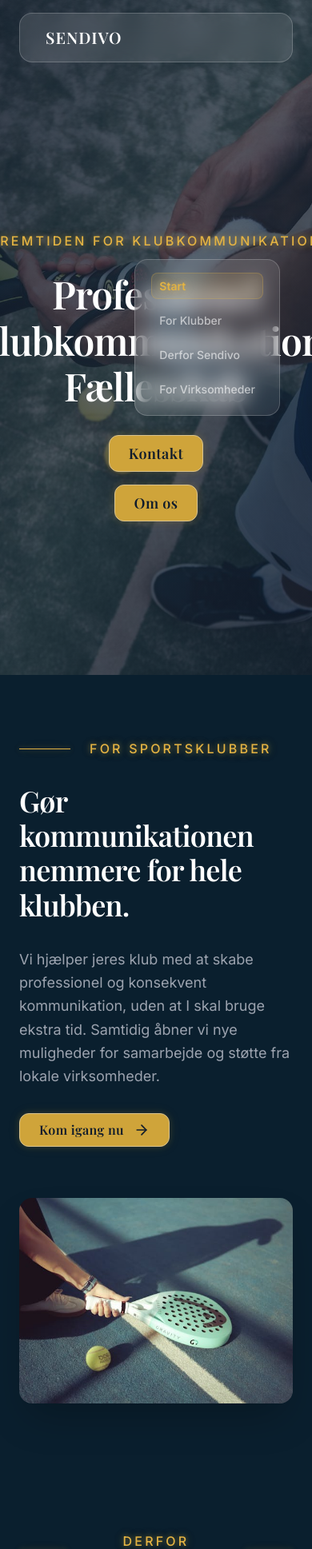
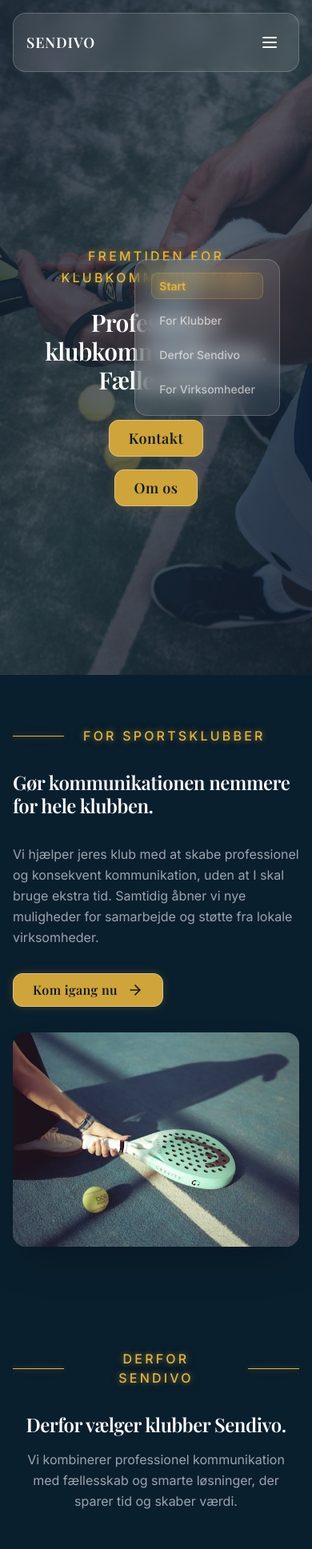
Before and after one commit to websboy10/Sendivo-Landing, a React (Vite) app: page / in a window 390 px wide. Shown: the top 1937 px of the page at 80% size. Built offline with nearby package versions, Linux system fonts and the light colour scheme; no server answers; the HTML template or start-up script is replaced by a standard one.

Commit message:
Improve mobile responsiveness across all components

```diff
--- a/src/components/AboutSection.tsx
+++ b/src/components/AboutSection.tsx
@@ -20,9 +20,9 @@ export function AboutSection({
   imageAlt
 }: AboutSectionProps) {
   return (
-    <section className="bg-[#0a1f2e] py-20 md:py-28" data-index={reverse ? "3" : "1"}>
-      <div className="max-w-7xl mx-auto px-6 md:px-8">
-        <div className={`grid md:grid-cols-2 gap-16 items-center ${reverse ? 'md:grid-flow-dense' : ''}`}>
+    <section className="bg-[#0a1f2e] py-16 md:py-20 lg:py-28" data-index={reverse ? "3" : "1"}>
+      <div className="max-w-7xl mx-auto px-4 sm:px-6 md:px-8">
+        <div className={`grid md:grid-cols-2 gap-8 md:gap-12 lg:gap-16 items-center ${reverse ? 'md:grid-flow-dense' : ''}`}>
           {/* Text Content */}
           <div className={`space-y-8 ${reverse ? 'md:col-start-1' : ''}`}>
             <div className="flex items-center gap-6">
@@ -32,11 +32,11 @@ export function AboutSection({
               </span>
             </div>
 
-            <h2 className="font-serif-display text-white text-4xl md:text-5xl leading-[1.2]">
+            <h2 className="font-serif-display text-white text-2xl sm:text-3xl md:text-4xl lg:text-5xl leading-[1.2]">
               {title}
             </h2>
 
-            <p className="text-gray-400 text-lg leading-relaxed">
+            <p className="text-gray-400 text-base md:text-lg leading-relaxed">
               {description}
             </p>
 
--- a/src/components/Features.tsx
+++ b/src/components/Features.tsx
@@ -35,10 +35,10 @@ const features = [
 
 export function Features() {
   return (
-    <section className="bg-[#0a1f2e] py-20 md:py-28" data-index="2">
-      <div className="max-w-7xl mx-auto px-6 md:px-8">
+    <section className="bg-[#0a1f2e] py-16 md:py-20 lg:py-28" data-index="2">
+      <div className="max-w-7xl mx-auto px-4 sm:px-6 md:px-8">
         {/* Header */}
-        <div className="text-center mb-20">
+        <div className="text-center mb-12 md:mb-16 lg:mb-20">
           <div className="flex items-center justify-center gap-6 mb-8">
             <div className="w-16 h-[1px] eyebrow-line" />
             <span className="text-eyebrow">
@@ -46,27 +46,27 @@ export function Features() {
             </span>
             <div className="w-16 h-[1px] eyebrow-line" />
           </div>
-          <h2 className="font-serif-display text-white text-4xl md:text-5xl leading-[1.2] mb-6">
+          <h2 className="font-serif-display text-white text-2xl sm:text-3xl md:text-4xl lg:text-5xl leading-[1.2] mb-4 md:mb-6">
             Derfor vælger klubber Sendivo.
           </h2>
-          <p className="text-gray-400 text-lg leading-relaxed max-w-3xl mx-auto">
+          <p className="text-gray-400 text-base md:text-lg leading-relaxed max-w-3xl mx-auto px-4">
             Vi kombinerer professionel kommunikation med fællesskab og smarte løsninger, der sparer tid og skaber værdi.
           </p>
         </div>
 
         {/* Features Grid - 3x2 layout */}
-        <div className="grid md:grid-cols-3 gap-8">
+        <div className="grid sm:grid-cols-2 md:grid-cols-3 gap-6 md:gap-8">
           {features.map((feature, index) => {
             const Icon = feature.icon;
             return (
-              <div key={index} className="feature-card bg-white/5 backdrop-blur-sm rounded-2xl p-8 border hover:transform hover:-translate-y-1 hover:bg-white/[0.07]">
-                <div className="w-14 h-14 rounded-full bg-amber-500/10 flex items-center justify-center mb-6">
-                  <Icon className="feature-icon w-7 h-7 text-amber-500" />
+              <div key={index} className="feature-card bg-white/5 backdrop-blur-sm rounded-2xl p-6 md:p-8 border hover:transform hover:-translate-y-1 hover:bg-white/[0.07]">
+                <div className="w-12 h-12 md:w-14 md:h-14 rounded-full bg-amber-500/10 flex items-center justify-center mb-4 md:mb-6">
+                  <Icon className="feature-icon w-6 h-6 md:w-7 md:h-7 text-amber-500" />
                 </div>
-                <h3 className="font-serif-display text-white text-2xl mb-4">
+                <h3 className="font-serif-display text-white text-xl md:text-2xl mb-3 md:mb-4">
                   {feature.title}
                 </h3>
-                <p className="text-gray-400 leading-relaxed">
+                <p className="text-gray-400 text-sm md:text-base leading-relaxed">
                   {feature.description}
                 </p>
               </div>
--- a/src/components/Footer.tsx
+++ b/src/components/Footer.tsx
@@ -3,13 +3,13 @@ import { Link } from "react-router-dom";
 
 export function Footer() {
   return (
-    <footer className="bg-[#0a1f2e] border-t border-white/10 mt-20">
-      <div className="max-w-7xl mx-auto px-8 md:px-16 py-24 md:py-32">
+    <footer className="bg-[#0a1f2e] border-t border-white/10 mt-12 md:mt-16 lg:mt-20">
+      <div className="max-w-7xl mx-auto px-4 sm:px-6 md:px-8 lg:px-16 py-12 md:py-20 lg:py-24">
         {/* Main Footer Content */}
-        <div className="grid grid-cols-1 md:grid-cols-3 gap-y-16 gap-x-32 items-start justify-items-center mx-auto">
+        <div className="grid grid-cols-1 md:grid-cols-3 gap-8 md:gap-12 lg:gap-20 items-start justify-items-start md:justify-items-center mx-auto">
           {/* Brand Section */}
-          <div className="text-left">
-            <h3 className="font-serif-display text-white text-3xl mb-8">SENDIVO</h3>
+          <div className="text-left w-full">
+            <h3 className="font-serif-display text-white text-2xl md:text-3xl mb-6 md:mb-8">SENDIVO</h3>
 
             {/* Social Links */}
             <div className="flex gap-6">
@@ -93,13 +93,13 @@ export function Footer() {
         </div>
 
         {/* Bottom Bar */}
-        <div className="pt-10 mt-20 border-t border-white/8">
+        <div className="pt-8 mt-12 md:pt-10 md:mt-16 lg:mt-20 border-t border-white/8">
           <div className="max-w-7xl mx-auto">
-            <div className="flex flex-col md:flex-row justify-center items-center gap-4 text-center">
-            <p className="text-[#B7BDC6] text-sm">
+            <div className="flex flex-col md:flex-row justify-center items-center gap-3 md:gap-4 text-center">
+            <p className="text-[#B7BDC6] text-xs md:text-sm">
               © {new Date().getFullYear()} Sendivo. Alle rettigheder forbeholdes.
             </p>
-            <div className="flex gap-8 text-sm">
+            <div className="flex gap-4 md:gap-8 text-xs md:text-sm">
               <Link
                 to="/privatlivspolitik"
                 onClick={() => {
--- a/src/components/Hero.tsx
+++ b/src/components/Hero.tsx
@@ -36,9 +36,9 @@ export function Hero() {
           <div className="absolute -right-16 top-1/2 -translate-y-1/2 w-12 h-[1px] eyebrow-line hidden sm:block" />
         </div>
 
-        <h1 className="font-serif-display text-white mb-8 text-5xl md:text-6xl lg:text-7xl leading-[1.2]">
-          Professionel klubkommunikation.<br />
-          Fællesskab
+        <h1 className="font-serif-display text-white mb-8 text-3xl sm:text-4xl md:text-5xl lg:text-6xl xl:text-7xl leading-[1.2] px-4">
+          Professionel klubkommunikation.<br className="hidden sm:block" />
+          <span className="sm:inline"> </span>Fællesskab
         </h1>
 
         <div className="flex flex-col sm:flex-row gap-4 justify-center items-center">
--- a/src/components/Navigation.tsx
+++ b/src/components/Navigation.tsx
@@ -1,18 +1,21 @@
 import { Link, useLocation } from "react-router-dom";
+import { Menu, X } from "lucide-react";
+import { useState } from "react";
 
 export function Navigation() {
   const location = useLocation();
+  const [isOpen, setIsOpen] = useState(false);
 
   return (
-    <nav className="fixed top-0 left-0 right-0 z-50 px-6 py-4">
+    <nav className="fixed top-0 left-0 right-0 z-50 px-4 md:px-6 py-4">
       <div className="max-w-[1200px] mx-auto">
-        <div className="bg-white/10 backdrop-blur-md rounded-2xl px-8 py-4 flex items-center justify-between border border-white/20">
+        <div className="bg-white/10 backdrop-blur-md rounded-2xl px-4 md:px-8 py-4 flex items-center justify-between border border-white/20">
           {/* Logo */}
-          <Link to="/" className="font-serif-display text-xl tracking-wider transition-colors text-white hover:text-amber-500">
+          <Link to="/" className="font-serif-display text-lg md:text-xl tracking-wider transition-colors text-white hover:text-amber-500">
             SENDIVO
           </Link>
 
-          {/* Navigation Links */}
+          {/* Desktop Navigation */}
           <div className="hidden md:flex items-center gap-8">
             <Link to="/" className={`transition-colors relative group ${
               location.pathname === "/"
@@ -29,7 +32,7 @@ export function Navigation() {
             <Link to="/om-os" className={`transition-colors relative group ${
               location.pathname === "/om-os"
                 ? "nav-active"
-                : "text-white/90 hover:text-white"
+                  : "text-white/90 hover:text-white"
             }`}>
               Om os
               <span className={`absolute bottom-0 left-0 h-[1px] transition-all duration-300 ${
@@ -48,7 +51,49 @@ export function Navigation() {
               </button>
             </Link>
           </div>
+
+          {/* Mobile Menu Button */}
+          <button
+            onClick={() => setIsOpen(!isOpen)}
+            className="md:hidden text-white p-2"
+            aria-label="Toggle menu"
+          >
+            {isOpen ? <X className="w-6 h-6" /> : <Menu className="w-6 h-6" />}
+          </button>
         </div>
+
+        {/* Mobile Menu */}
+        {isOpen && (
+          <div className="md:hidden mt-2 bg-white/10 backdrop-blur-md rounded-2xl border border-white/20 overflow-hidden">
+            <div className="flex flex-col p-4 gap-4">
+              <Link
+                to="/"
+                onClick={() => setIsOpen(false)}
+                className={`text-white py-2 px-4 rounded-lg transition-colors ${
+                  location.pathname === "/" ? "bg-amber-500/20 text-amber-500" : "hover:bg-white/10"
+                }`}
+              >
+                Hjem
+              </Link>
+              <Link
+                to="/om-os"
+                onClick={() => setIsOpen(false)}
+                className={`text-white py-2 px-4 rounded-lg transition-colors ${
+                  location.pathname === "/om-os" ? "bg-amber-500/20 text-amber-500" : "hover:bg-white/10"
+                }`}
+              >
+                Om os
+              </Link>
+              <Link
+                to="/kontakt"
+                onClick={() => setIsOpen(false)}
+                className="sendivo-button w-full text-center"
+              >
+                <span className="tracking-wide">Kontakt</span>
+              </Link>
+            </div>
+          </div>
+        )}
       </div>
     </nav>
   );
```
Also changed, not shown: src/pages/ContactPage.tsx (+16 -16 lines).
